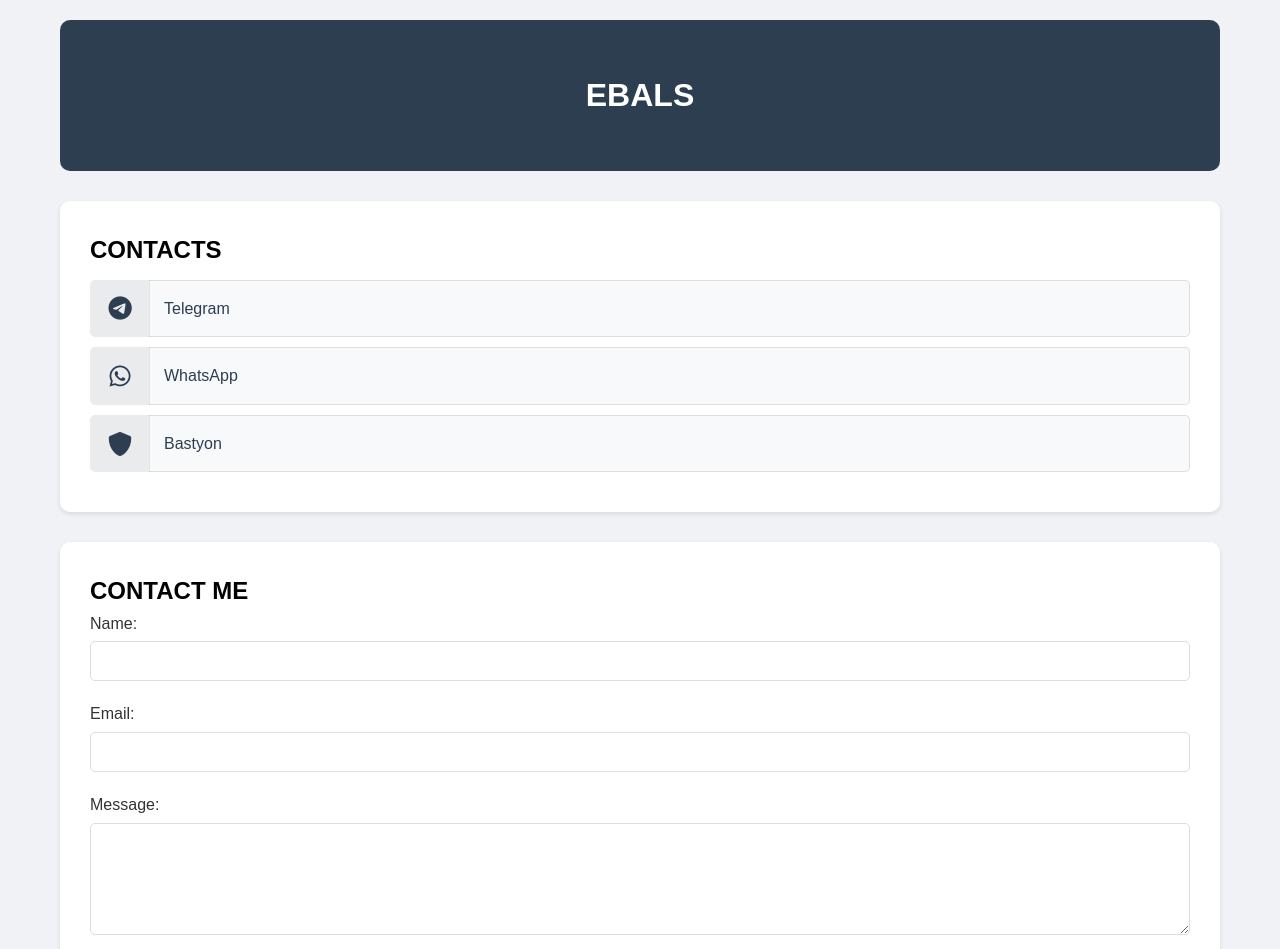
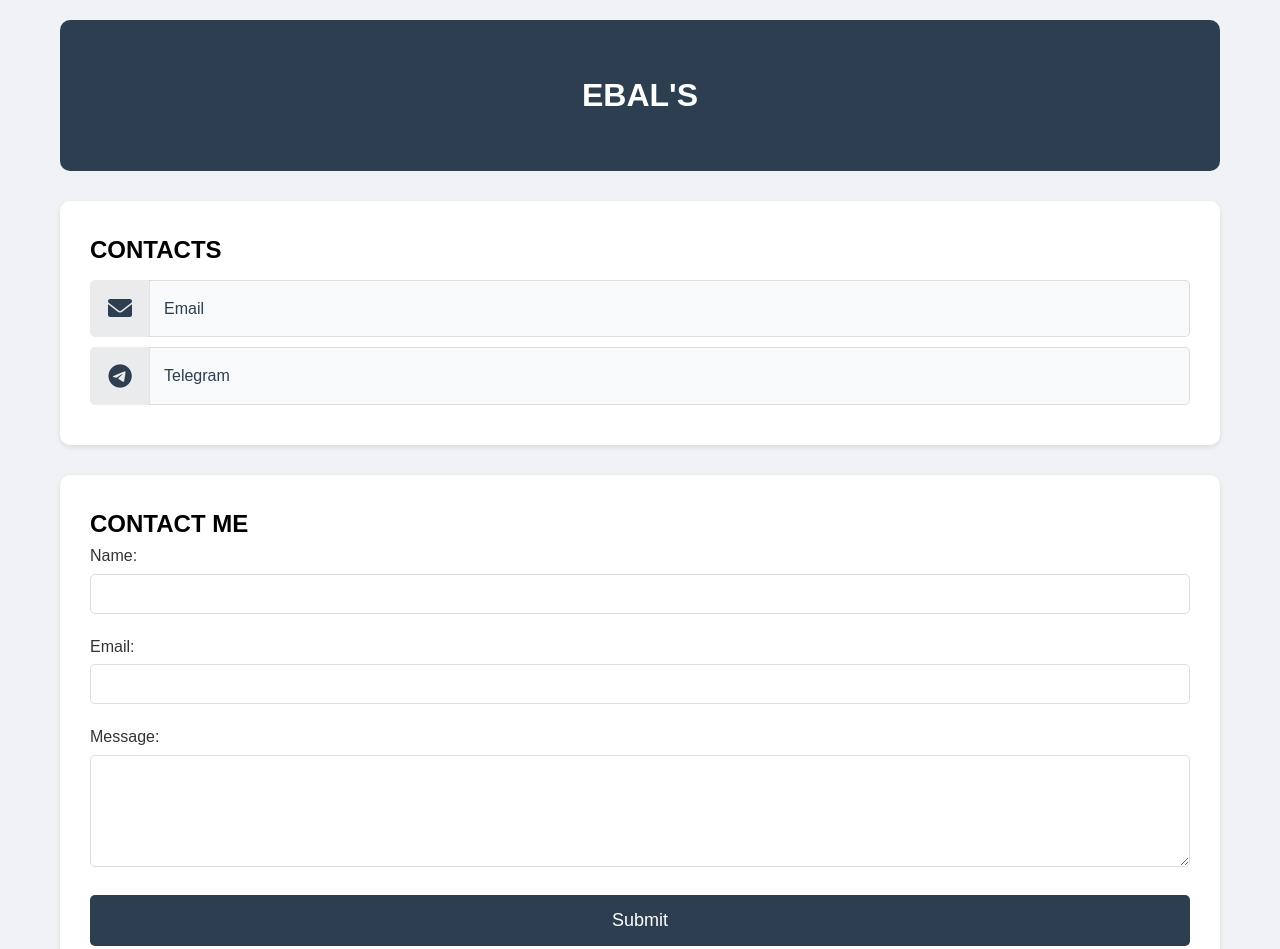
Before and after one commit to ebals/ebals.github.io, a plain HTML site: page index.html in a window 1280 px wide. Shown: the top 949 px of the page. Drawn offline with Linux system fonts and the light colour scheme.

Commit message:
Add files via upload

```diff
--- a/index.html
+++ b/index.html
@@ -3,7 +3,7 @@
 <head>
     <meta charset="UTF-8">
     <meta name="viewport" content="width=device-width, initial-scale=1.0">
-    <title>EBALS</title>
+    <title>EBAL'S</title>
     <link rel="stylesheet" href="style.css">
     <script src="script.js" defer></script>
     <link rel="stylesheet" href="https://cdnjs.cloudflare.com/ajax/libs/font-awesome/6.0.0/css/all.min.css">
@@ -25,7 +25,7 @@ if(w.chaport)return;v3=w.chaport={};v3._q=[];v3._l={};v3.q=function(){v3._q.push
 <body>
     <div class="container">
         <header>
-            <h1> EBALS </h1>
+            <h1> EBAL'S </h1>
             <p>  </p>
         </header>
 
@@ -33,18 +33,17 @@ if(w.chaport)return;v3=w.chaport={};v3._q=[];v3._l={};v3.q=function(){v3._q.push
             <h2> CONTACTS </h2>
             <ul class="contact-list">
 
+                 <li>
+                    <i class="fas fa-envelope"></i>
+                    <a href="mailto:ebals@ebals.slmail.me" class="contact-btn">Email </a>
+                </li>
+
                 <li>
                     <i class="fab fa-telegram"></i>
-                    <a href="https://t.me/EvgeniiAlexan" target="_blank" class="contact-btn">Telegram</a>
+                    <a href="https://t.me/EBAL_s" target="_blank" class="contact-btn">Telegram</a>
                 </li>
-                <li>
-                    <i class="fab fa-whatsapp"></i>
-                    <a href="https://wa.me/message/GEDYZ3IQQLGBM1" target="_blank" class="contact-btn">WhatsApp</a>
-                </li>
-                <li>
-                    <i class="fas fa-shield-alt"></i>
-                    <a href="https://bastyon.com/evgeniiag" target="_blank" class="contact-btn">Bastyon</a>
-                </li>
+
+
             </ul>
         </section>
 
```
